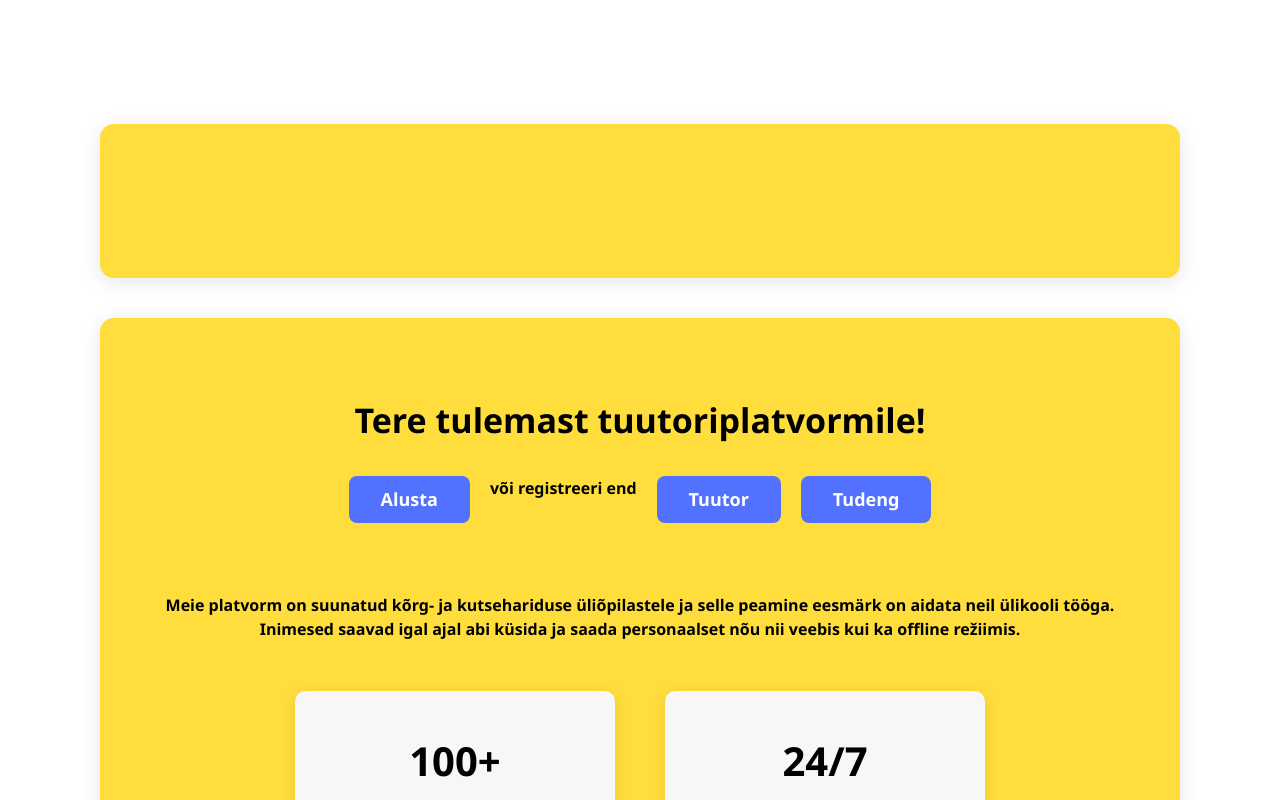
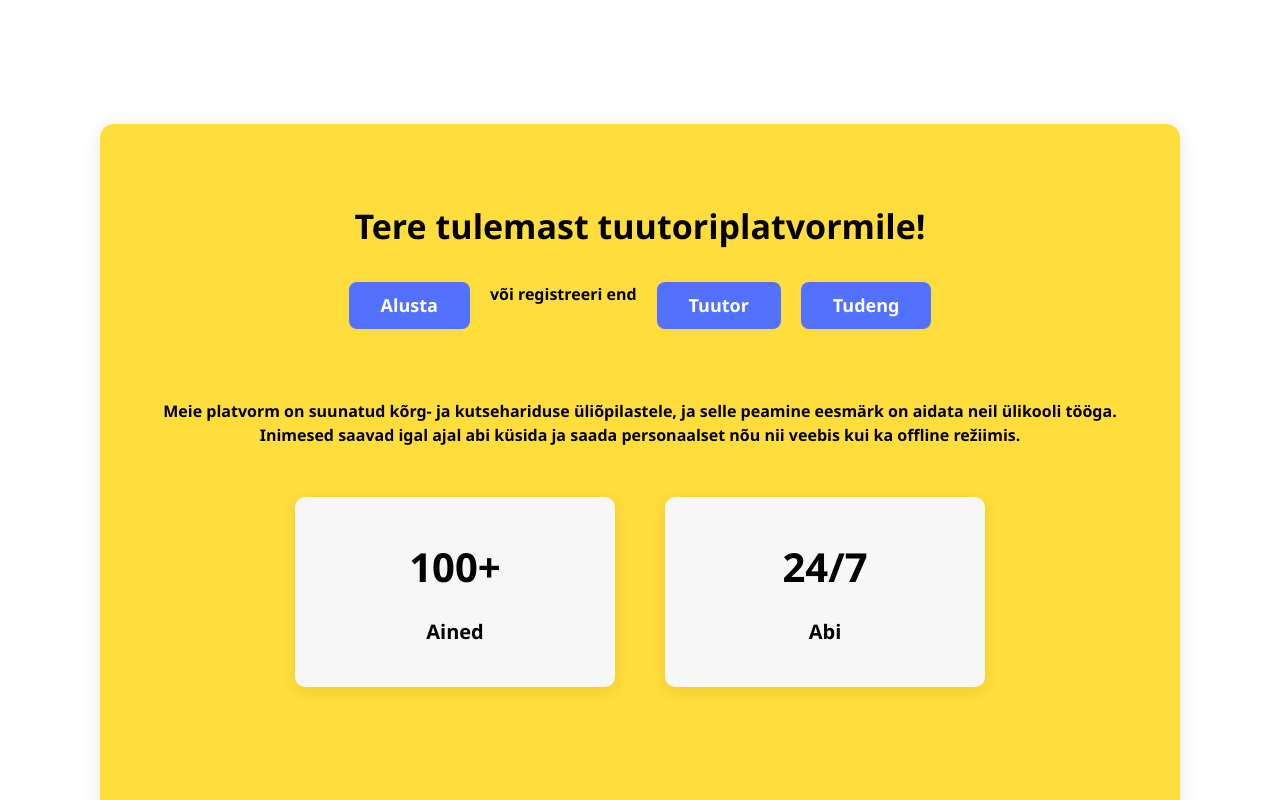
Before and after one commit to anngolu/Tuutoriplatvorm, a Vue app in the folder FrontEnd/: page / in a window 1280 px wide. Shown: the part 700-1500 px from the top of the page. Built offline with nearby package versions, Linux system fonts and the light colour scheme.

Commit message:
fixed problems with mainpage

```diff
--- a/FrontEnd/src/components/MainPage.vue
+++ b/FrontEnd/src/components/MainPage.vue
@@ -1,10 +1,10 @@
 <template>
+  <div>
     <div class="header">
       <section class="header-background">
-      <img src="@/assets/T (2).png" alt="Header Image" />
+        <img src="@/assets/T(2).png" alt="Header Image" />
       </section>
     </div>
-  <div class="container"></div>
     <div class="container">
       <section class="password-experience">
         <h1>Tere tulemast tuutoriplatvormile!</h1>
@@ -12,16 +12,12 @@
           <router-link to="/tutors" class="btn get-started">Alusta</router-link>
           <p>või registreeri end</p>
           <router-link to="/newtutor" class="btn get-started">Tuutor</router-link>
-        <router-link to="/newstudent" class="btn get-started"
-          >Tudeng</router-link
-        >
+          <router-link to="/newstudent" class="btn get-started">Tudeng</router-link>
         </div>
       </section>
       <section class="cloud-security">
         <p>
-        Meie platvorm on suunatud kõrg- ja kutsehariduse üliõpilastele ja selle
-        peamine eesmärk on aidata neil ülikooli tööga. Inimesed saavad igal ajal
-        abi küsida ja saada personaalset nõu nii veebis kui ka offline režiimis.
+          Meie platvorm on suunatud kõrg- ja kutsehariduse üliõpilastele, ja selle peamine eesmärk on aidata neil ülikooli tööga. Inimesed saavad igal ajal abi küsida ja saada personaalset nõu nii veebis kui ka offline režiimis.
         </p>
         <div class="features">
           <div class="feature">
@@ -34,6 +30,7 @@
           </div>
         </div>
       </section>
+    </div>
   </div>
 </template>
 
```
Also changed, not shown: FrontEnd/src/assets/T(2).png (renamed from FrontEnd/src/assets/T (2).png). Lines whose indentation alone changed are shown as unchanged.
